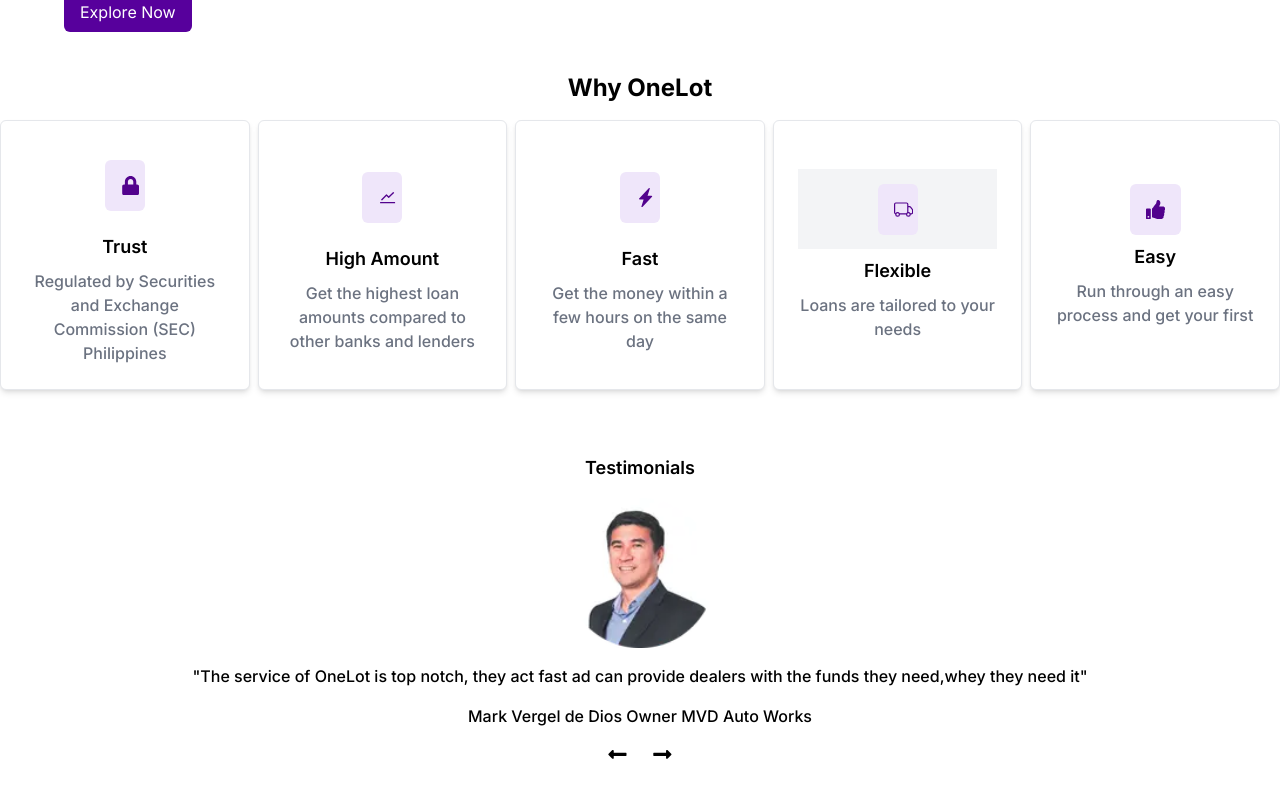
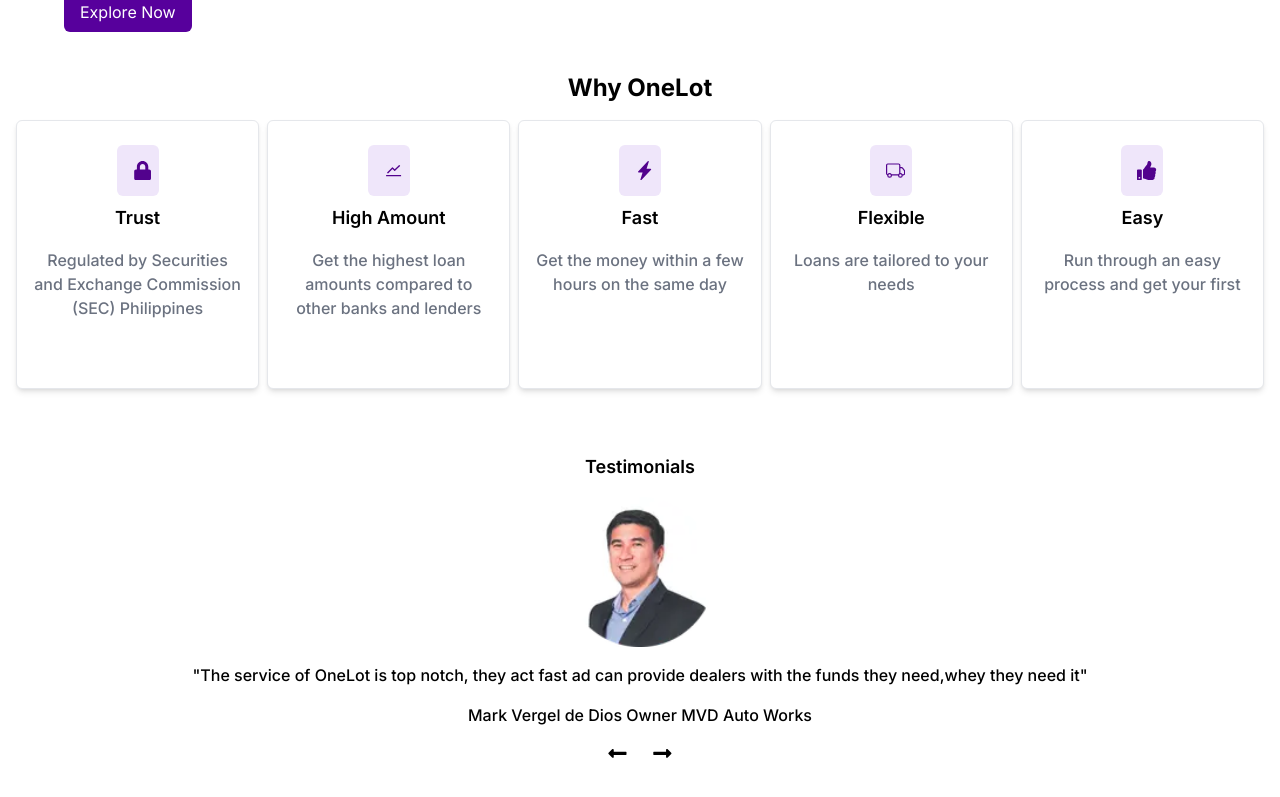
Before and after one commit to Prasangatre/onelotui, a Next.js app: page / in a window 1280 px wide. Shown: the part 2723-3520 px from the top of the page. Built offline with nearby package versions, Linux system fonts and the light colour scheme.

Commit message:
grid fix and modular code

```diff
--- a/src/components/features/page.tsx
+++ b/src/components/features/page.tsx
@@ -1,76 +1,69 @@
 import React from "react";
+import { IconType } from "react-icons";
 import { AiOutlineStock } from "react-icons/ai";
 import { BiLock } from "react-icons/bi";
 import { BsLightningChargeFill, BsTruck } from "react-icons/bs";
 import { FaLock, FaThumbsUp } from "react-icons/fa";
 import { GiGrowth } from "react-icons/gi";
+interface FeatureCardProps {
+  icon: IconType;
+  title: string;
+  description: string;
+}
 
 const FeatureSection = () => {
+  const features: FeatureCardProps[] = [
+    {
+      icon: FaLock,
+      title: "Trust",
+      description:
+        "Regulated by Securities and Exchange Commission (SEC) Philippines",
+    },
+    {
+      icon: AiOutlineStock,
+      title: "High Amount",
+      description:
+        "Get the highest loan amounts compared to other banks and lenders",
+    },
+    {
+      icon: BsLightningChargeFill,
+      title: "Fast",
+      description: "Get the money within a few hours on the same day",
+    },
+    {
+      icon: BsTruck,
+      title: "Flexible",
+      description: "Loans are tailored to your needs",
+    },
+    {
+      icon: FaThumbsUp,
+      title: "Easy",
+      description: "Run through an easy process and get your first",
+    },
+  ];
+
   return (
     <div className=" flex justify-center items-center w-full">
       <div className="flex flex-col  items-center justify-center py-10 w-full gap-4">
         <div className="text-2xl font-bold">Why OneLot</div>
-        <div className="grid grid-cols-1 md:grid-cols-5 gap-2">
-          <div className="border-[1px]  border-solid border-gray-200 shadow-md rounded-md flex flex-col gap-2 items-center justify-center  bg-white py-6 px-6">
-            <div className="w-full flex items-center justify-center  min-h-20">
-              <div className="bg-[#efe6fa] px-4 w-[20%] py-4 rounded-md">
-                <FaLock color="#52028d" fontSize={"1.2rem"} />
+        <div className="grid grid-cols-1 md:grid-cols-5 gap-2 px-4">
+          {features.map((feature, index) => (
+            <div className="border-[1px] border-solid border-gray-200  shadow-md rounded-md flex flex-col gap-2 items-center justify-between bg-white py-6 px-4">
+              <div className="w-full flex items-baseline justify-center ">
+                <div className="bg-[#efe6fa] px-4 md:w-[20%] w-[10%] py-4 rounded-md">
+                  <feature.icon color="#52028d" fontSize="1.2rem" />
+                </div>
+              </div>
+              <div className="flex flex-col gap-4 justify-start items-center  min-h-40">
+                <div className="text-lg text-[#000] font-semibold">
+                  {feature.title}
+                </div>
+                <div className="text-base text-[#6b7280] font-medium text-center">
+                  {feature.description}
+                </div>
               </div>
             </div>
-
-            <div className="text-lg text-[#000] font-semibold ">Trust</div>
-            <div className="text-base text-[#6b7280] font-medium text-center ">
-              Regulated by Securities and Exchange Commission (SEC) Philippines
-            </div>
-          </div>
-          <div className="border-[1px] border-solid border-gray-200 shadow-md rounded-md flex flex-col gap-2  items-center justify-center  bg-white py-6 px-6">
-            <div className="w-full flex items-center justify-center  min-h-20">
-              <div className="bg-[#efe6fa] px-4 w-[20%] py-4 rounded-md">
-                <AiOutlineStock color="#52028d" fontSize={"1.2rem"} />
-              </div>
-            </div>
-
-            <div className="text-lg text-[#000] font-semibold ">
-              High Amount
-            </div>
-            <div className="text-base text-[#6b7280] font-medium text-center ">
-              Get the highest loan amounts compared to other banks and lenders
-            </div>
-          </div>
-          <div className="border-[1px] border-solid border-gray-200 shadow-md rounded-md flex flex-col gap-2  items-center justify-center  bg-white py-6 px-6">
-            <div className="w-full  flex items-center justify-center  min-h-20">
-              <div className="bg-[#efe6fa] px-4 w-[20%] py-4 rounded-md">
-                <BsLightningChargeFill color="#52028d" fontSize={"1.2rem"} />
-              </div>
-            </div>
-
-            <div className="text-lg text-[#000] font-semibold ">Fast</div>
-            <div className="text-base text-[#6b7280] font-medium text-center ">
-              Get the money within a few hours on the same day
-            </div>
-          </div>
-
-          <div className="border-[1px] border-solid border-gray-200  shadow-md rounded-md flex flex-col gap-2  items-center justify-center  bg-white py-6 px-6">
-            <div className="w-full  bg-gray-100 flex items-center justify-center  min-h-20">
-              <div className="bg-[#efe6fa] px-4 w-[20%] py-4 rounded-md">
-                <BsTruck color="#52028d" fontSize={"1.2rem"} />
-              </div>
-            </div>
-
-            <div className="text-lg text-[#000] font-semibold ">Flexible</div>
-            <div className="text-base text-[#6b7280] font-medium text-center ">
-              Loans are tailored to your needs
-            </div>
-          </div>
-          <div className="border-[1px] border-solid border-gray-200  shadow-md rounded-md flex flex-col gap-2  items-center justify-center  bg-white py-6 px-6">
-            <div className="bg-[#efe6fa] px-4 py-4 rounded-md">
-              <FaThumbsUp color="#52028d" fontSize={"1.2rem"} />
-            </div>
-            <div className="text-lg text-[#000] font-semibold ">Easy</div>
-            <div className="text-base text-[#6b7280] font-medium text-center ">
-              Run through an easy process and get your first
-            </div>
-          </div>
+          ))}
         </div>
       </div>
     </div>
--- a/src/components/infiniteScroll/index.tsx
+++ b/src/components/infiniteScroll/index.tsx
@@ -7,7 +7,7 @@
 
 const InfiniteScroll = () => {
   return (
-    <div className="w-full flex justify-center items-center overflow-hidden relative">
+    <div className="w-full mt-2 flex justify-center items-center overflow-hidden relative">
       <div className="absolute left-0 top-0 bottom-0 w-20 bg-gradient-to-r from-white to-transparent z-10"></div>
       <div className="flex w-full md:w-[70%] gap-4 ">
         {[...images].map((src, index) => (
```
